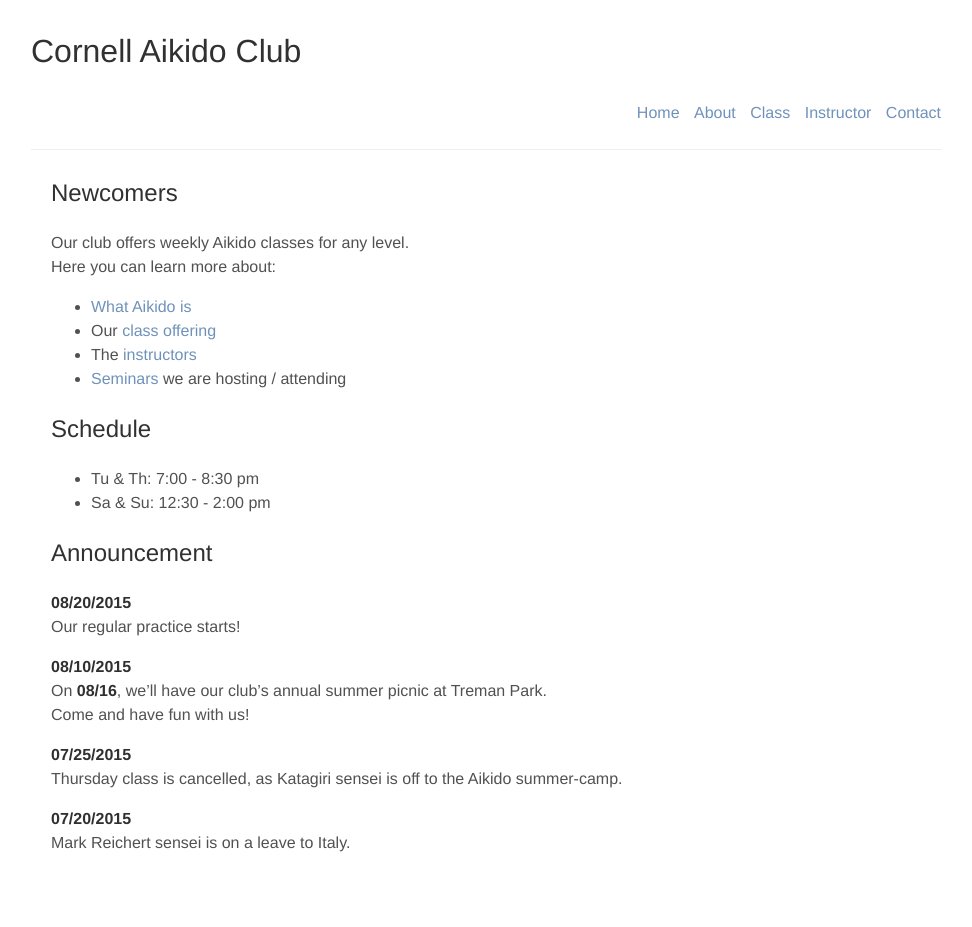
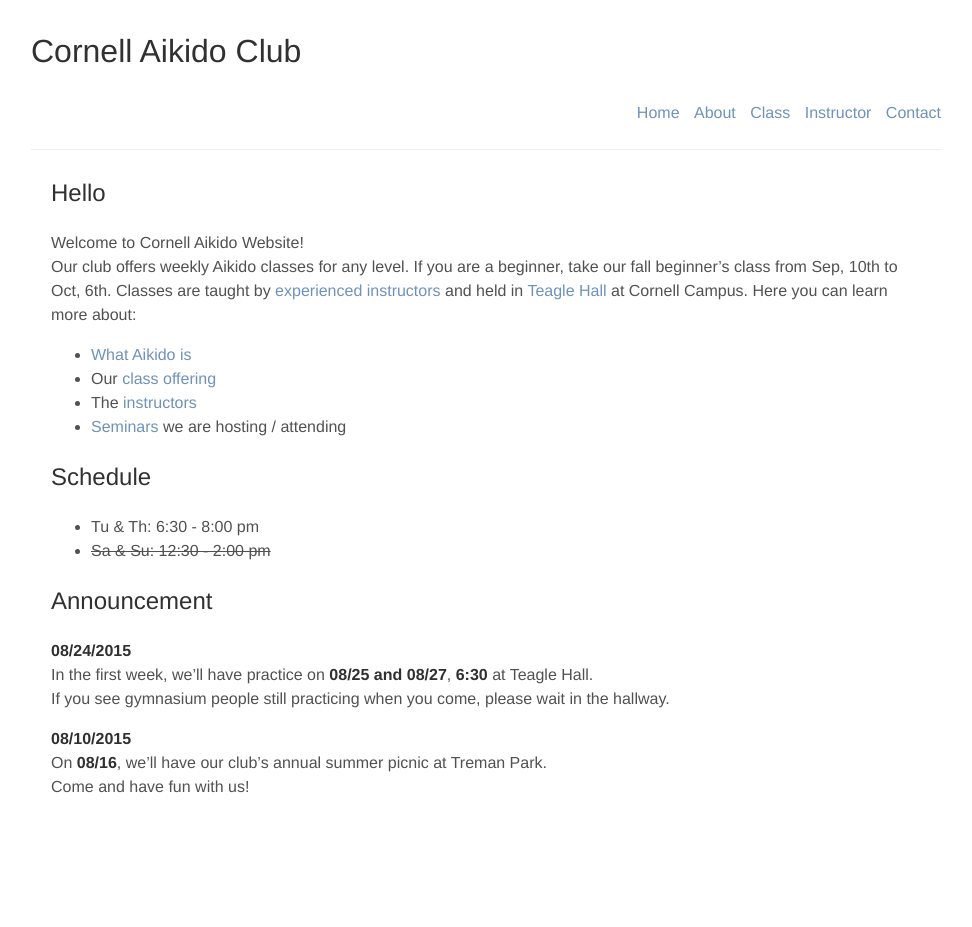
Before and after one commit to CornellAikido/website, a Jekyll site: the page built from pages/index.md, in a window 1280 px wide. Shown: the whole page, without its empty margins (154-1126 px from the left). Built offline with Jekyll 4.4.1, drawn with Linux system fonts in a browser that asks for light colours.

Commit message:
Update info

```diff
--- a/pages/index.md
+++ b/pages/index.md
@@ -2,8 +2,12 @@
 permalink: /
 ---
 
-## Newcomers
-Our club offers weekly Aikido classes for any level.
+## Hello
+Welcome to Cornell Aikido Website!
+Our club offers weekly Aikido classes for any level. If you are a beginner, take our fall beginner's class from Sep, 10th to Oct, 6th.
+Classes are taught by
+[experienced instructors](instructor) and held in
+[Teagle Hall](https://www.google.com/maps/place/Cornell+Aikido+Club/@42.445857,-76.479338,15z/data=!4m2!3m1!1s0x0:0xff163dbd9023b4a) at Cornell Campus.
 Here you can learn more about:
 
 - [What Aikido is](about)
@@ -12,20 +16,17 @@
 - [Seminars](seminar) we are hosting / attending
 
 ## Schedule
-- Tu & Th: 7:00 - 8:30 pm
-- Sa & Su: 12:30 - 2:00 pm
+- Tu & Th: 6:30 - 8:00 pm
+- <strike>Sa & Su: 12:30 - 2:00 pm</strike>
 
 ## Announcement
 
-**08/20/2015**
-Our regular practice starts!
+**08/24/2015**
+In the first week, we'll have practice on **08/25 and 08/27**, **6:30**
+at Teagle Hall.
+If you see gymnasium people still practicing when you come, please wait in
+the hallway.
 
 **08/10/2015**
 On **08/16**, we'll have our club's annual summer picnic at Treman Park.
 Come and have fun with us!
-
-**07/25/2015**
-Thursday class is cancelled, as Katagiri sensei is off to the Aikido summer-camp.
-
-**07/20/2015**
-Mark Reichert sensei is on a leave to Italy.
```
Also changed, not shown: pages/instructor.md (+5 -5 lines).
